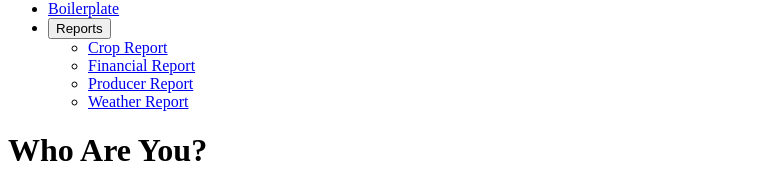
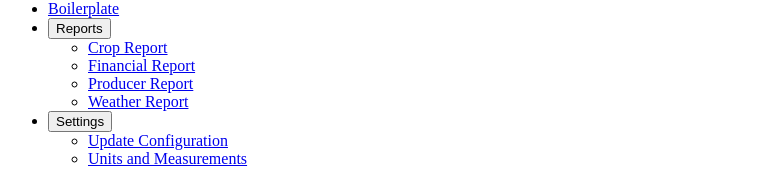
Before and after one commit to USDA-FSA/ProtoKit, a Vue app: page / in a window 1280 px wide. Shown: the part 400-589 px from the top of the page, without its empty margins (0-766 px from the left). Built offline with nearby package versions, Linux system fonts and the light colour scheme.

Commit message:
updates to Global Nav

```diff
--- a/src/_services/navigation.service.js
+++ b/src/_services/navigation.service.js
@@ -51,6 +51,28 @@ const apiData = [
       }
     ],
   },
+  {
+    uid: "UNIQUE-ID-8899112233",
+    label: "Settings",
+    path: "/settings",
+    hasChild: "true",
+    children: [
+      {
+        uid: "UNIQUE-ID-9911223344",
+        label: "Update Configuration",
+        path: "/settings/update-configuration",
+        hasChild: "false",
+        children: [],
+      },
+      {
+        uid: "UNIQUE-ID-12131415",
+        label: "Units and Measurements",
+        path: "/settings/units-and-measurements",
+        hasChild: "false",
+        children: [],
+      }
+    ]
+  }
 
 
 ];
--- a/src/components/global-nav/global-nav.vue
+++ b/src/components/global-nav/global-nav.vue
@@ -5,8 +5,8 @@
         <!-- loop here -->
         <ul class="fsa-nav-global__list" aria-label="Primary Navigation" id="primary-navigation">
           <li v-for="item in items" class="fsa-nav-global__list-item">
-            <div  v-if="item.hasChild=='true'">
-              <button v-on:click="toggleMenu" class="fsa-nav-global__link fsa-nav-global__link--has-sub-menu" type="button" aria-expanded="false" :aria-controls="item.uid">
+            <div v-if="item.hasChild=='true'">
+              <button :id="item.uid+'-BTN'" v-on:click="toggleMenu" class="fsa-nav-global__link fsa-nav-global__link--has-sub-menu" type="button" aria-expanded="false" :aria-controls="item.uid">
                 <span class="fsa-nav-global__text" :id="item.uid+'-SUB'">{{item.label}}</span>
               </button>
               <div class="fsa-nav-global__sub-menu" :id="item.uid" aria-hidden="true">
@@ -57,24 +57,34 @@ export default {
 
     toggleMenu: function(e){
 
-      var item = e.currentTarget;
-      var id = item.getAttribute('aria-controls');
-      var ariaExpanded = item.getAttribute('aria-expanded');
+      let item = e.currentTarget;
+      let id = item.getAttribute('aria-controls');
+      let expanded = item.getAttribute('aria-expanded');
 
-      if (this.menuOpen) {
+      console.log("expanded? "+expanded)
 
-        this.menuOpen = false;
+      this.closeAllMenus();
+
+      if (expanded=="true") {
+
+        //this.menuOpen = false;
         item.setAttribute('aria-expanded', 'false');
         document.getElementById(id).setAttribute('aria-hidden', 'true');
+        console.log("menu should be CLOSED");
+
 
       } else {
 
-        this.menuOpen = true;
+        //this.menuOpen = true;
         item.setAttribute('aria-expanded', 'true');
         document.getElementById(id).setAttribute('aria-hidden', 'false');
+        console.log("menu should be OPEN");
 
       }
 
+
+
+      /*
       item.addEventListener('focus',
         function (e) {
           if(this.menuOpen){
@@ -84,13 +94,35 @@ export default {
           }
         }
       );
+      */
+
+    },
+
+    closeAllMenus: function(){
+
+      let menuBtns = document.getElementsByClassName('fsa-nav-global__link--has-sub-menu');
+
+      for (let i = 0; i < menuBtns.length; i++) {
+        let btn = menuBtns[i];
+        let id = btn.getAttribute('aria-controls');
+
+        if ( btn.getAttribute('aria-expanded') ) {
+          btn.setAttribute('aria-expanded', 'false');
+          document.getElementById(id).setAttribute('aria-hidden', 'true');
+        }
+      }
     },
 
     listenForKeys: function(event){
       if(event.keyCode == 27){
-        this.menuOpen = false;
-        document.querySelector('.fsa-nav-global__link[aria-expanded="true"]').setAttribute('aria-expanded', 'false');
-        document.querySelector('.fsa-nav-global__sub-menu[aria-hidden="false"]').setAttribute('aria-hidden', 'true');
+
+        this.closeAllMenus();
+        /*
+        if(document.querySelector('.fsa-nav-global__sub-menu[aria-hidden="false"]')){
+          document.querySelector('.fsa-nav-global__link[aria-expanded="true"]').setAttribute('aria-expanded', 'false');
+          document.querySelector('.fsa-nav-global__sub-menu[aria-hidden="false"]').setAttribute('aria-hidden', 'true');
+        }
+        */
       }
     }
 
--- a/src/index.html
+++ b/src/index.html
@@ -20,6 +20,7 @@
 </head>
 
 <body class="">
+    <base href="/" />
   <div id="app"></div>
 </body>
 </html>
--- a/src/partials/baseHeader.vue
+++ b/src/partials/baseHeader.vue
@@ -4,7 +4,7 @@
       AG_ABBR="USDA"
       AG_FULL="United States Department of Agriculture"
       AG_URL="//www.usda.gov"
-      AG_LOGO="img/usda-logo--white.svg"
+      AG_LOGO="./img/usda-logo--white.svg"
       SUB_AG_ABBR="FPAC"
       SUB_AG_FULL="Farm Production and Conservation"
       SUB_AG_URL="//fsa.usda.gov"
```
